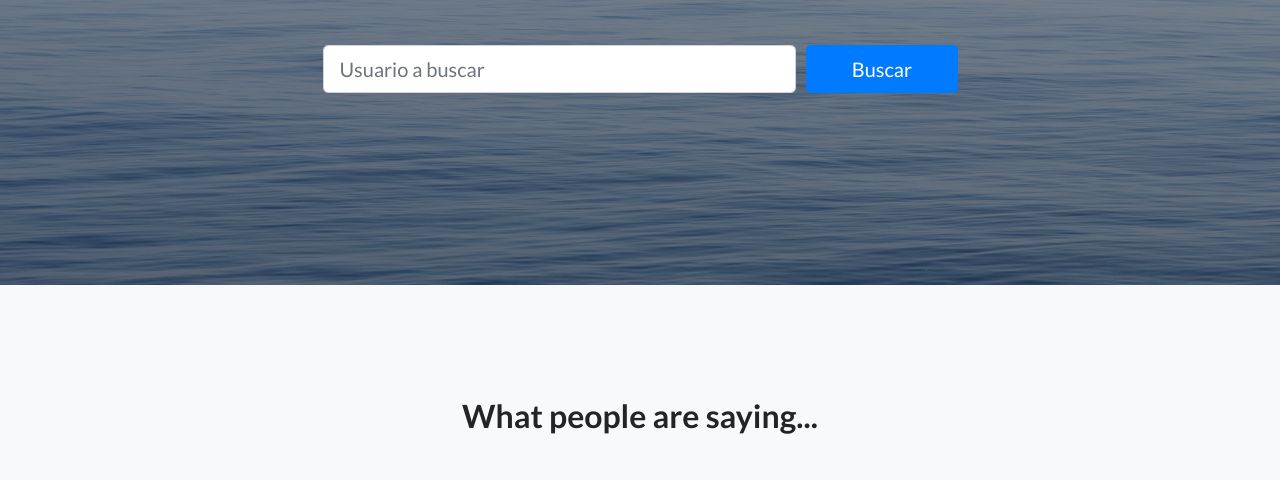
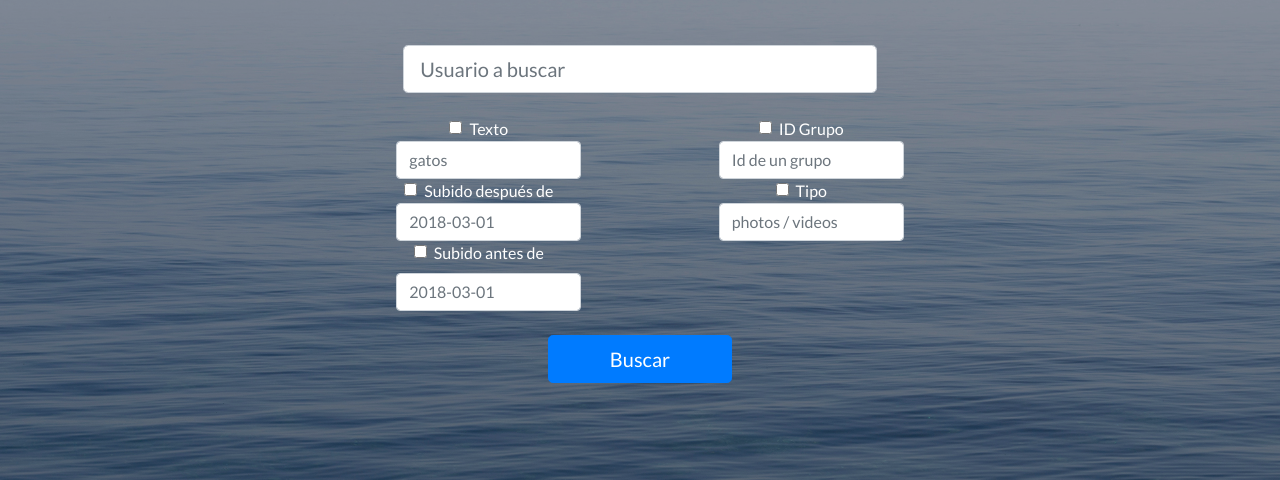
Before and after one commit to garrido18/flickrSearch, a plain HTML site: page index.html in a window 1280 px wide. Shown: the part 309-789 px from the top of the page. Drawn offline with Linux system fonts and the light colour scheme.

Commit message:
checkbox

```diff
--- a/index.html
+++ b/index.html
@@ -43,15 +43,47 @@
         </div>
         <div class="col-md-10 col-lg-8 col-xl-7 mx-auto">
           <div class="form-row">
-            <div class="col-12 col-md-9 mb-2 mb-md-0">
+            <div class="col-12 col-md-9 mb-2 mb-md-0 mx-auto">
               <input id="search" type="text" class="form-control form-control-lg" placeholder="Usuario a buscar">
             </div>
-            <div class="col-12 col-md-3">
-              <button class="btn btn-block btn-lg btn-primary" onclick="search()">Buscar</button>
+            <div class="col-12 col-md-4 mb-2 mb-md-0 mx-auto">
+              </br>
+              <div class="form-check">
+                <input type="checkbox" class="form-check-input" id="text">
+                <label class="form-check-label" for="text">Texto</label>
+                <input class="form-control" id="text" placeholder="gatos">
+              </div>
+              <div class="form-check">
+                <input type="checkbox" class="form-check-input" id="min_upload_date">
+                <label class="form-check-label" for="min_upload_date">Subido después de</label>
+                <input class="form-control" id="min_upload_date" placeholder="2018-03-01">
+              </div>
+              <div class="form-check">
+                <input type="checkbox" class="form-check-input" id="max_upload_date">
+                <label class="text">Subido antes de</label>
+                <input class="form-control" id="max_upload_date" placeholder="2018-03-01">
+              </div>
+            </div>
+            <div class="col-12 col-md-4 mb-2 mb-md-0 mx-auto">
+              </br>
+              <div class="form-check">
+                <input type="checkbox" class="form-check-input" id="group_id">
+                <label class="form-check-label" for="group_id">ID Grupo</label>
+                <input class="form-control" id="group_id" placeholder="Id de un grupo">
+              </div>
+              <div class="form-check">
+                <input type="checkbox" class="form-check-input" id="media">
+                <label class="form-check-label" for="media">Tipo</label>
+                <input class="form-control" id="media" placeholder="photos / videos">
+              </div>
             </div>
           </div>
         </div>
       </div>
+    </div>
+    </br>
+    <div class="col-12 col-md-2 mx-auto">
+      <button class="btn btn-block btn-lg btn-primary" onclick="search()">Buscar</button>
     </div>
   </header>
 
```
